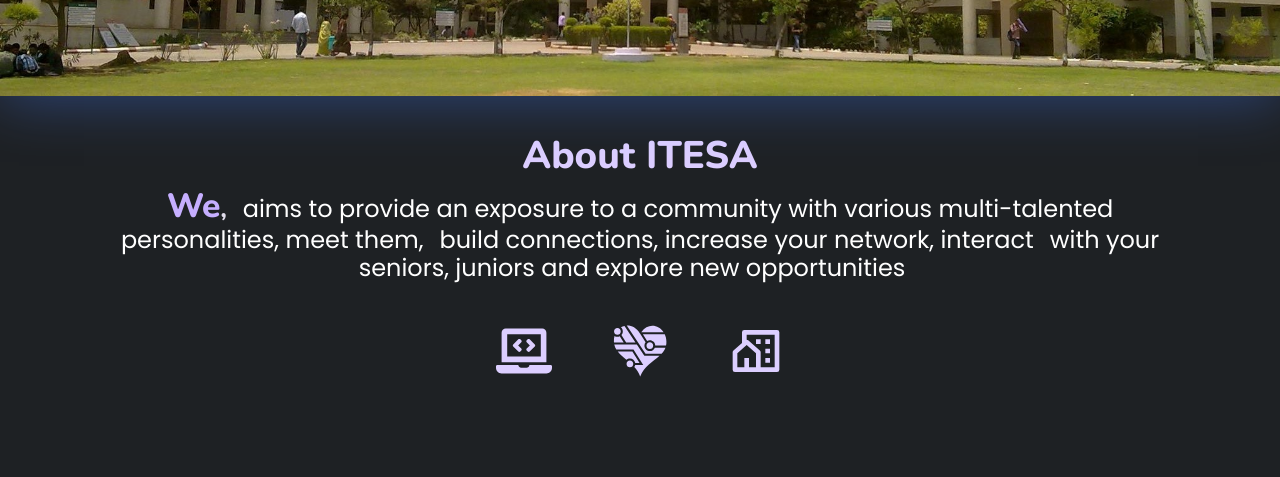
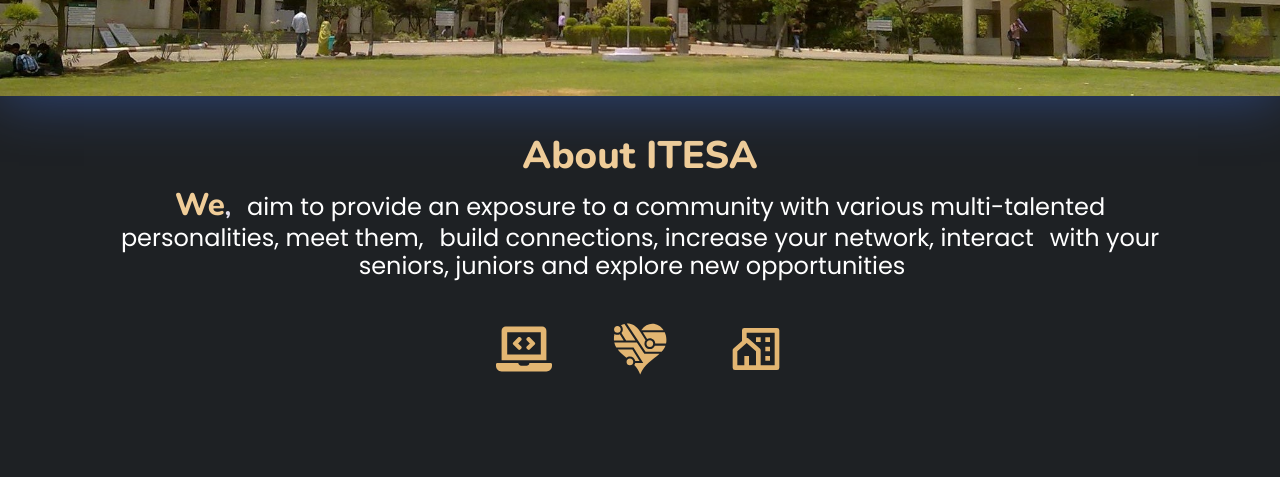
Before and after one commit to ITESA-DYPCOE/ITESA_WEBSITE, a React (Create React App) app: page / in a window 1280 px wide. Shown: the part 1060-1537 px from the top of the page. Built offline with nearby package versions, Linux system fonts and the light colour scheme.

Commit message:
Spell-mistake corrected!

```diff
--- a/src/components/About/About.css
+++ b/src/components/About/About.css
@@ -13,14 +13,14 @@
 
 #headerTxt {
   font-size: 2.4rem;
-  color: #dcceff;
+  color: #ffd9a0ef;
   padding: 0.5rem;
   font-family: "Nunito";
 }
 
 #headerInfo {
   font-size: 1.5rem;
-  color: #ffffff;
+  color: #fff;
   padding: 1rem;
   font-family: "Poppins";
 }
@@ -44,14 +44,14 @@
 }
 
 .tagline-icons {
-  color: #dcceff;
+  color: #f1c178ef;
   padding: 25px;
   font-size: 3.5rem;
   margin: 5px;
 }
 
 .tagline-icons:hover {
-  color: #c7b0ffef;
+  color: #ffd9a0ef;
   cursor: pointer;
 }
 
--- a/src/components/About/Tagline.js
+++ b/src/components/About/Tagline.js
@@ -7,9 +7,9 @@
 import { RiCommunityLine } from "react-icons/ri";
 
 const styles = {
-  color: "#c6afff",
+  color: "#ffd9a0ef",
   fontFamily: "Nunito",
-  fontSize: "1.4em",
+  fontSize: "1.3em",
 };
 
 const Motive = () => {
@@ -22,7 +22,7 @@
           </Typography>
           <span style={styles}>We</span>,
           <span id="headerInfo">
-            aims to provide an exposure to a community with various
+            aim to provide an exposure to a community with various
             multi-talented personalities, meet them,
             <span id="headerInfo">
               build connections, increase your network, interact
```
